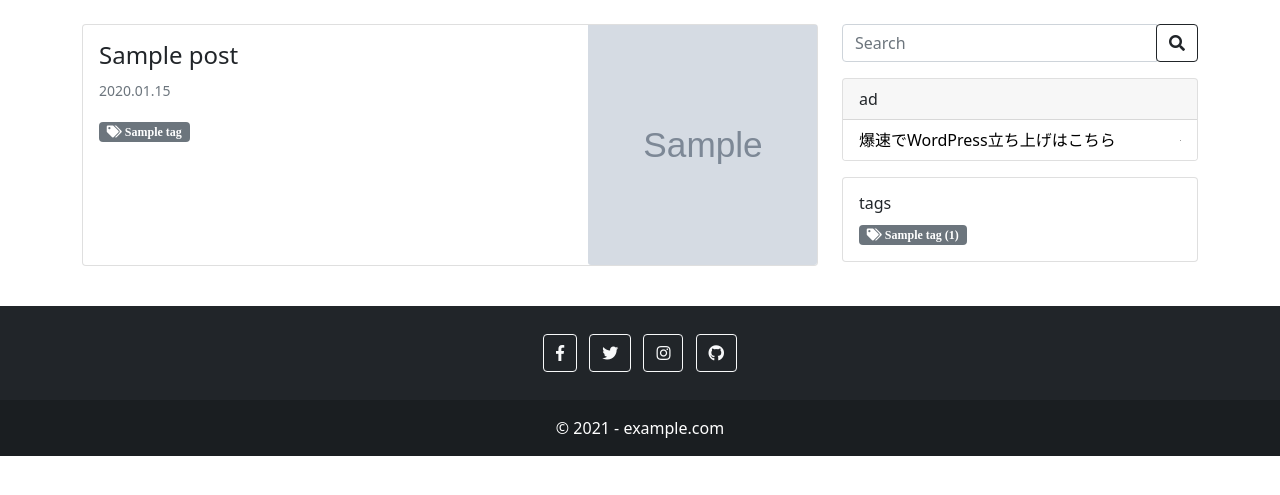
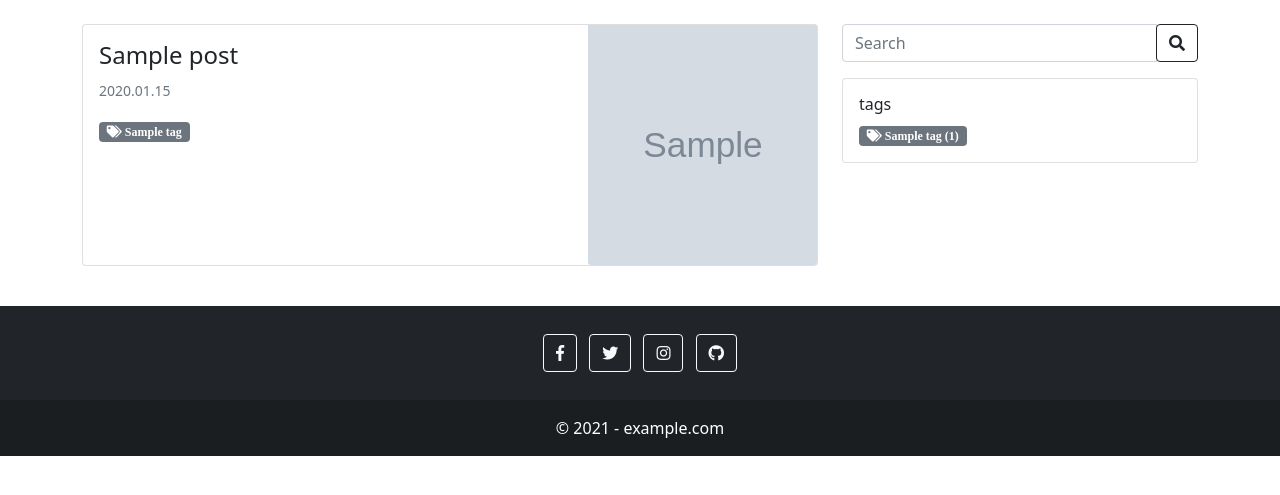
Before and after one commit to kekkeDev/djangoWebSite, a Django app: page / in a window 1280 px wide. Shown: the part 56-551 px from the top of the page. Run offline with Django 3.2, Linux system fonts and the light colour scheme; tables that the repository leaves empty hold one stand-in row (values such as "Sample post"); grey boxes marked "Sample" are stand-in pictures; data that the repository does not hold is empty; some libraries are stand-ins or nearby versions; grey boxes are pictures that could not be loaded.

Commit message:
汎用化

```diff
--- a/blog/static/blog/css/blog.css
+++ /dev/null
@@ -1,3 +0,0 @@
-h1 {
-  color: red;
-}
--- a/blog/templates/blog/category_list.html
+++ b/blog/templates/blog/category_list.html
@@ -8,7 +8,7 @@
   {% for category in object_list %}
   <li><a href="{% url 'blog:category_post' category.slug %}">{{ category.name }} ({{ category.num_posts }})</a></li>
   {% empty %}
-  <li>カテゴリはありません。</li>
+  <li>no categories</li>
   {% endfor %}
 </ul>
 {% endblock %}
--- a/blog/templates/blog/snippets/sidebar.html
+++ b/blog/templates/blog/snippets/sidebar.html
@@ -1,34 +1,6 @@
 <div class="mb-3">
   {% include "blog/snippets/search_form.html" %}
 </div>
-
-<div class="card mb-3">
-  <div class="card-header">
-    ad
-  </div>
-  <ul class="list-group list-group-flush">
-    <li class="list-group-item d-flex justify-content-between align-items-center">
-      <a href="https://px.a8.net/svt/ejp?a8mat=3BKI21+AEHOAA+3JTE+614CY" rel="nofollow" target=”_blank”>爆速でWordPress立ち上げはこちら</a>
-      <img border="0" width="1" height="1" src="https://www10.a8.net/0.gif?a8mat=3BKI21+AEHOAA+3JTE+614CY" alt="">
-    </li>
-  </ul>
-
-</div>
-
-<!--<div class="card mb-3">-->
-<!--  <div class="card-header">-->
-<!--    Categories-->
-<!--  </div>-->
-<!--  <ul class="list-group list-group-flush">-->
-<!--    {% for category in categories|dictsort:"id" %}-->
-<!--    <li class="list-group-item d-flex justify-content-between align-items-center">-->
-<!--      <a href="{% url 'blog:category_post' category.slug %}" class="card-link">{{ category.name }}</a>-->
-<!--      <span class="badge bg-secondary rounded-pill">{{ category.num_posts }}</span>-->
-<!--    </li>-->
-<!--    {% endfor %}-->
-<!--  </ul>-->
-
-<!--</div>-->
 <div class="card mb-3">
   <div class="card-body">
     <h6 class="card-title">tags</h6>
@@ -37,20 +9,3 @@
     {% endfor %}
   </div>
 </div>
-
-<!--<div class="card">-->
-<!--  <div class="card-header">-->
-<!--    Tags-->
-<!--  </div>-->
-<!--  <ul class="list-group list-group-flush">-->
-<!--    {% for tag in tags|dictsortreversed:"num_posts"|slice:":5" %}-->
-<!--    <li class="list-group-item d-flex justify-content-between align-items-center">-->
-<!--      <a href="{% url 'blog:tag_post' tag.slug %}" class="card-link">{{ tag.name }}</a>-->
-<!--      <span class="badge bg-secondary rounded-pill">{{ tag.num_posts }}</span>-->
-<!--    </li>-->
-<!--    {% endfor %}-->
-<!--  </ul>-->
-<!--  <div class="card-body text-center">-->
-<!--    <a href="{% url 'blog:tag_list' %}" class="card-link">Show all tags</a>-->
-<!--  </div>-->
-<!--</div>-->
--- a/djangoWebSite/context_processors.py
+++ b/djangoWebSite/context_processors.py
@@ -14,9 +14,6 @@ def common(request):
     return context
 
 def settings_param(request):
-    """
-    DEBUG=Falseの場合に、GoogleアナリティクスのトラッキングIDを返す
-    """
     return {
         'is_debug': settings.DEBUG,
     }
--- a/djangoWebSite/sitemaps.py
+++ b/djangoWebSite/sitemaps.py
@@ -5,9 +5,6 @@ from blog.models import Post
 
 
 class BlogPostSitemap(Sitemap):
-    """
-    ブログ記事のサイトマップ
-    """
     changefreq = "never"
     priority = 0.8
 
@@ -23,9 +20,6 @@ class BlogPostSitemap(Sitemap):
 
 
 class StaticViewSitemap(Sitemap):
-    """
-    静的ページのサイトマップ
-    """
     changefreq = "daily"
     priority = 0.5
 
```
Also changed, not shown: blog/models.py (+0 -58 lines), blog/templatetags/markdown_extras.py (+0 -9 lines), djangoWebSite/settings/base.py (+1 -21 lines).
